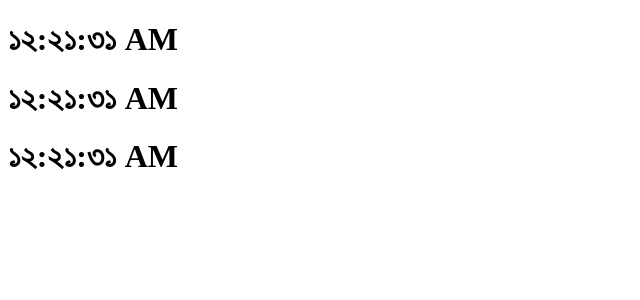
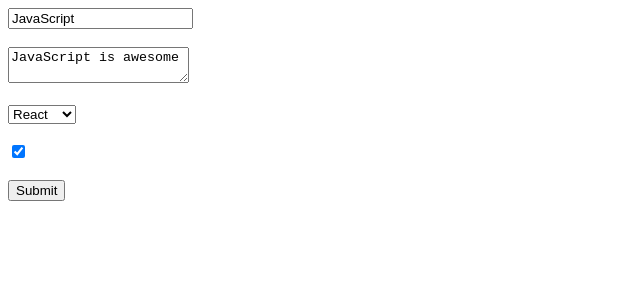
Before and after one commit to thisistanvir/React-with-LWS, a React (Vite) app: page / in a window 1280 px wide. Shown: the top 300 px of the page, without its empty margins (0-640 px from the left). Built offline with nearby package versions, Linux system fonts and the light colour scheme.

Commit message:
Done lesson 9

```diff
--- a/src/App.jsx
+++ b/src/App.jsx
@@ -1,11 +1,11 @@
-import ClockList from "./components/ClockList"
+import Form from "./components/Form"
 
 function App() {
 
   const quantities = [1,2,3]
   return (
     <div>
-      <ClockList quantity={quantities} />
+      <Form />
     </div>
   )
 
--- /dev/null
+++ b/src/components/Form.jsx
@@ -0,0 +1,68 @@
+import React from "react";
+
+export default class Form extends React.Component{
+
+  state = {
+    title: "JavaScript",
+    text: 'JavaScript is awesome',
+    library: 'react',
+    isAwesome: true,
+  }
+
+  handleChange = (e) =>{
+    if(e.target.type === 'text'){
+      this.setState({
+        title : e.target.value,
+      })
+    } else if(e.target.type === 'textarea'){
+      this.setState({
+        text : e.target.value,
+      });
+    }else if(e.target.type === 'select-one'){
+      this.setState({
+        library : e.target.value,
+      });
+    }else if(e.target.type === 'checkbox'){
+      this.setState({
+        isAwesome : e.target.checked,
+      });
+    }else{
+      console.log('Nothing Happen')
+    }
+  }
+
+  handleSubmit = (e)=>{
+    const {title, text, library, isAwesome } = this.state;
+    e.preventDefault();
+
+    console.log(title,text,library,isAwesome)
+
+  }
+
+
+  render(){
+    const {title, text, library, isAwesome } = this.state;
+    return(
+      <div>
+        <form onSubmit={this.handleSubmit}>
+          <input type="text" value={title} onChange={this.handleChange} placeholder="write you title." />
+          <br />
+          <br />
+          <textarea name="text" value={text} onChange={this.handleChange}></textarea>
+          <br />
+          <br />
+          <select name="select" value={library} onChange={this.handleChange} >
+            <option value="react" selected>React</option>
+            <option value="angular">Angular</option>
+          </select>
+          <br />
+          <br />
+          <input type="checkbox" checked={isAwesome} onChange={this.handleChange} />
+          <br />
+          <br />
+          <input type="submit" value="Submit" />
+        </form>
+      </div>
+    );
+  }
+}
```
